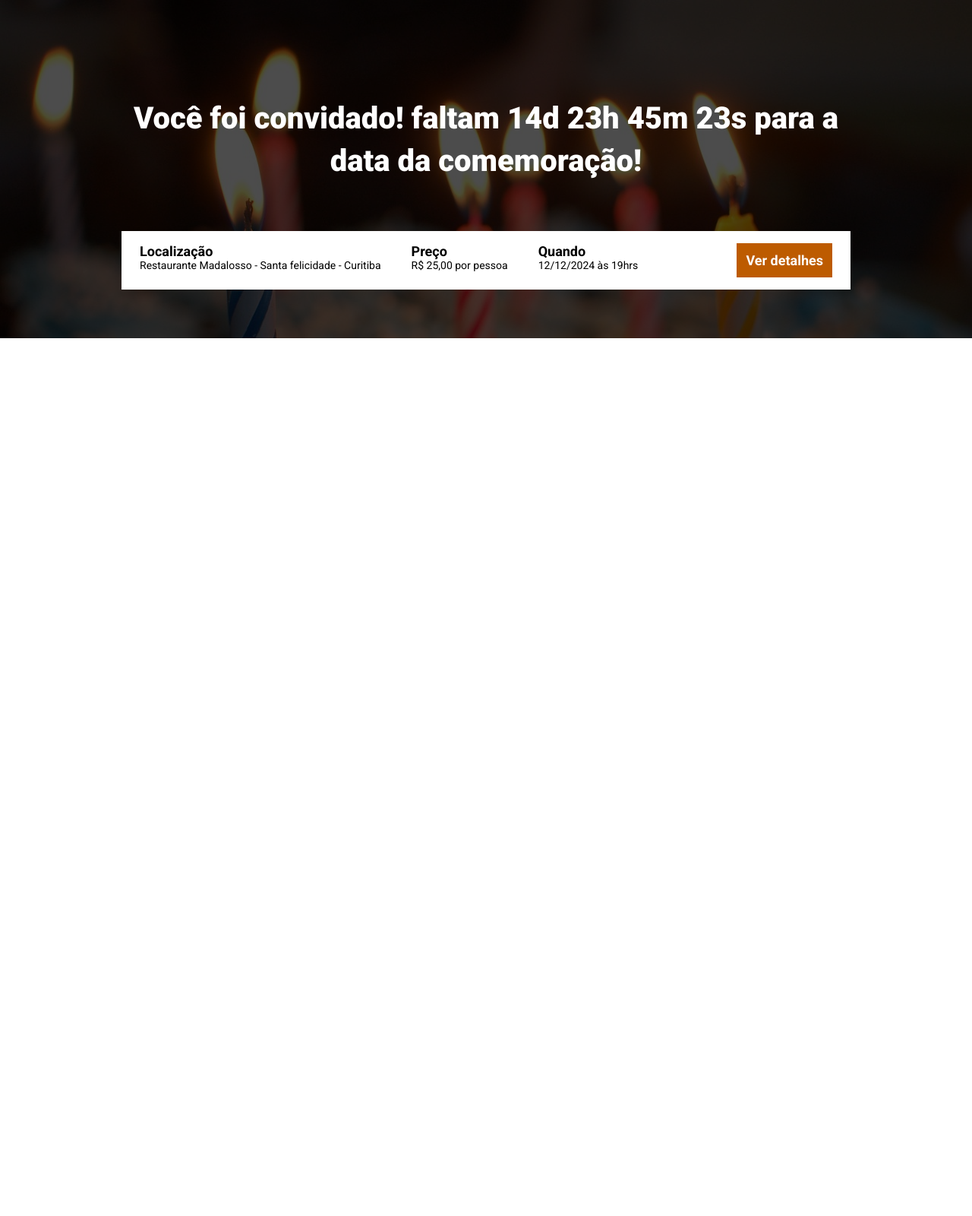
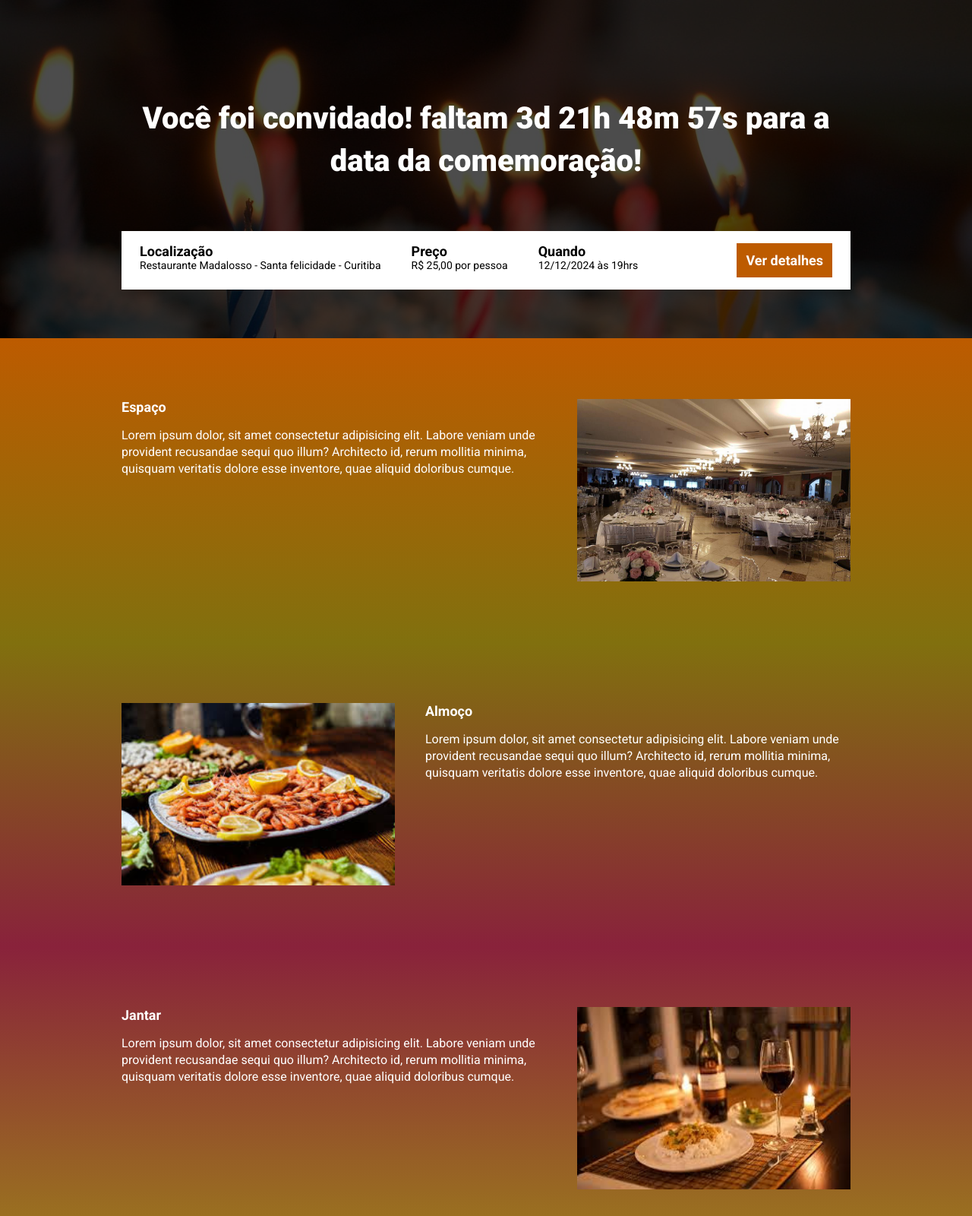
Before and after one commit to IzackSC/aniversario_projeto, a website built with Parcel: page src/index.html in a window 1280 px wide. Shown: the top 1600 px of the page at 76% size. Before the commit the page ends 800 px from the top, so only its background shows below. Built offline with nearby package versions, Linux system fonts and the light colour scheme.

Commit message:
criando a contagem regressiva

```diff
--- a/package.json
+++ b/package.json
@@ -2,9 +2,9 @@
   "name": "aniversario_projeto",
   "version": "1.0.0",
   "description": "",
-  "main": "index.js",
   "scripts": {
     "dev": "parcel src/index.html src/styles/main.scss src/scripts/main.js",
+    "build": "parcel build src/index.html",
     "test": "echo \"Error: no test specified\" && exit 1"
   },
   "keywords": [],
--- a/src/index.html
+++ b/src/index.html
@@ -10,12 +10,13 @@
     <link href="https://fonts.googleapis.com/css2?family=Roboto:ital,wght@0,100;0,300;0,400;0,500;0,700;0,900;1,100;1,300;1,400;1,500;1,700;1,900&display=swap" rel="stylesheet">
 
     <link rel="stylesheet" href="styles/main.scss">
+    <link rel="stylesheet" href="https://unpkg.com/aos@next/dist/aos.css" />
 </head>
 <body>
     <header class="hero">
         <div class="container">
             <p class="hero__text">
-                Você foi convidado! faltam 14d 23h 45m 23s para a data da comemoração!
+                Você foi convidado! faltam <span id="contador"></span> para a data da comemoração!
             </p>
             <div class="infos-bar">
                 <ul class="infos-bar__infos">
@@ -39,7 +40,44 @@
         </div>
     </header>
 
+    <section class="event event--frontend">
+        <div class="container" data-aos="fade-right">
+            <div class="event__details">
+                <h2 class="event__details__title">Espaço</h2>
+                <p class="event__details__description">Lorem ipsum dolor, sit amet consectetur adipisicing elit. Labore veniam unde provident recusandae sequi quo illum? Architecto id, rerum mollitia minima, quisquam veritatis dolore esse inventore, quae aliquid doloribus cumque.</p>
+            </div>
+            <img class="event__image" src="./images/madalosso.jpeg" alt="Espaço">
+        </div>
+    </section>
+    <section class="event event--ui-ux event--image-left">
+        <div class="container" data-aos="fade-left">
+            <div class="event__details">
+                <h2 class="event__details__title">Almoço</h2>
+                <p class="event__details__description">Lorem ipsum dolor, sit amet consectetur adipisicing elit. Labore veniam unde provident recusandae sequi quo illum? Architecto id, rerum mollitia minima, quisquam veritatis dolore esse inventore, quae aliquid doloribus cumque.</p>
+            </div>
+            <img class="event__image" src="./images/almoco.jfif" alt="Almoço">
+        </div>
+    </section>
+    <section class="event event--data-science">
+        <div class="container" data-aos="fade-right">
+            <div class="event__details">
+                <h2 class="event__details__title">Jantar</h2>
+                <p class="event__details__description">Lorem ipsum dolor, sit amet consectetur adipisicing elit. Labore veniam unde provident recusandae sequi quo illum? Architecto id, rerum mollitia minima, quisquam veritatis dolore esse inventore, quae aliquid doloribus cumque.</p>
+            </div>
+            <img class="event__image" src="./images/jantar.jfif" alt="Jantar">
+        </div>
+    </section>
+    <section class="event event--backend event--image-left">
+        <div class="container" data-aos="fade-left">
+            <div class="event__details">
+                <h2 class="event__details__title">Horários</h2>
+                <p class="event__details__description">Lorem ipsum dolor, sit amet consectetur adipisicing elit. Labore veniam unde provident recusandae sequi quo illum? Architecto id, rerum mollitia minima, quisquam veritatis dolore esse inventore, quae aliquid doloribus cumque.</p>
+            </div>
+            <img class="event__image" src="./images/horario.jfif" alt="Horarios">
+        </div>
+    </section>
 
+    <script src="https://unpkg.com/aos@next/dist/aos.js"></script>
     <script src="scripts/main.js"></script>
 </body>
 </html>
--- a/src/scripts/main.js
+++ b/src/scripts/main.js
@@ -1 +1,27 @@
-console.log("Olá mundo");
+AOS.init();
+
+const dataDoEvento = new Date("aug 30, 2024 19:00:00");
+const timeStampDoEvento = dataDoEvento.getTime();
+
+const contaAsHoras = setInterval(function() {
+    const agora = new Date();
+    const timeStampAtual = agora.getTime();
+
+    const distanciaAteOEvento = timeStampDoEvento - timeStampAtual;
+
+    const diaEmMs = 1000 * 60 * 60 * 24;
+    const horaEmMs = 1000 * 60 * 60;
+    const minutosEmMs = 1000 * 60;
+
+    const diasAteOEvento = Math.floor(distanciaAteOEvento / diaEmMs);
+    const horasAteOEvento = Math.floor((distanciaAteOEvento % diaEmMs) / horaEmMs);
+    const minutosAteOEvento = Math.floor((distanciaAteOEvento % horaEmMs) / minutosEmMs);
+    const segundosAteOEvento = Math.floor((distanciaAteOEvento % minutosEmMs) / 1000);
+
+    document.getElementById('contador').innerHTML = `${diasAteOEvento}d ${horasAteOEvento}h ${minutosAteOEvento}m ${segundosAteOEvento}s`
+
+    if (distanciaAteOEvento < 0) {
+        clearInterval(contaAsHoras);
+        document.getElementById('contador').innerHTML = 'Evento Expirado';
+    }
+}, 1000)
--- /dev/null
+++ b/src/styles/_event.scss
@@ -0,0 +1,62 @@
+@use 'variables';
+
+.event {
+    padding: 80px 0;
+
+    &--frontend {
+        background-image: linear-gradient(variables.$orange, variables.$yellow1);
+    }
+    &--ui-ux {
+        background-image: linear-gradient(variables.$yellow1, variables.$pink);
+    }
+    &--data-science {
+        background-image: linear-gradient(variables.$pink, variables.$yellow);
+    }
+    &--backend {
+        background-image: linear-gradient(variables.$yellow, variables.$orange);
+    }
+
+    &--image-left {
+        .container {
+            flex-direction: row-reverse;
+        }
+    }
+
+    .container {
+        display: flex;
+        gap: 40px;
+    }
+
+    &__image {
+        max-width: 360px;
+        height: 240px;
+        width: 100%;
+    }
+
+    &__details {
+        &__title {
+            font-size: 18px;
+            font-weight: bold;
+            margin-bottom: 16px;
+        }
+
+        &__description {
+            line-height: 22px;
+        }
+    }
+
+    @media (max-width: 640px) {
+        .container {
+            display: block;
+        }
+
+        &__image {
+            width: 100%;
+        }
+
+        &__details {
+            margin-right: 0;
+            margin-bottom: 16px;
+        }
+    }
+}
--- a/src/styles/_hero.scss
+++ b/src/styles/_hero.scss
@@ -1,3 +1,5 @@
+@use 'variables';
+
 .hero {
     padding-top: 64px;
     padding-bottom: 64px;
@@ -16,7 +18,7 @@
         left: 0;
         width: 100%;
         height: 100%;
-        background-color: #000;
+        background-color: variables.$secondaryTextColor;
         content: '';
         opacity: .7;
     }
--- /dev/null
+++ b/src/styles/_variables.scss
@@ -0,0 +1,7 @@
+$textColor: #fff;
+$secondaryTextColor: #000;
+
+$orange: #bd5b00;
+$yellow1: #81700e;
+$pink: #89223b;
+$yellow: #9c791d;
--- a/src/styles/components/_butons.scss
+++ b/src/styles/components/_butons.scss
@@ -1,3 +1,5 @@
+@use '../variables';
+
 .button {
     padding: 12px;
     font-size: 18px;
@@ -8,7 +10,7 @@
 
     &--primary {
         color: #fff;
-        background-color: #bd5b00;
+        background-color: variables.$orange;
     }
 
     @media (max-width: 640px) {
--- a/src/styles/components/_infos_bar.scss
+++ b/src/styles/components/_infos_bar.scss
@@ -1,6 +1,8 @@
+@use '../variables';
+
 .infos-bar {
     padding: 16px 24px;
-    background-color: #fff;
+    background-color: variables.$textColor;
     display: flex;
     justify-content: space-between;
 
@@ -10,10 +12,10 @@
 
         &__item {
             font-size: 14px;
-            color: #000;
+            color: variables.$secondaryTextColor;
 
             b {
-                color: #000;
+                color: variables.$secondaryTextColor;
                 font-size: 18px;
                 display: block;
             }
--- a/src/styles/main.scss
+++ b/src/styles/main.scss
@@ -1,13 +1,15 @@
 @use 'hero';
 @use 'components/infos_bar';
 @use 'components/butons';
+@use 'event';
+@use 'variables';
 
 * {
     margin: 0;
     padding: 0;
     box-sizing: border-box;
     font-family: Roboto, sans-serif;
-    color: #fff;
+    color: variables.$textColor;
     list-style: none;
 }
 
```
Also changed, not shown: src/images/almoco.jfif (added), src/images/horario.jfif (added), src/images/jantar.jfif (added), src/images/madalosso.jpeg (added).
